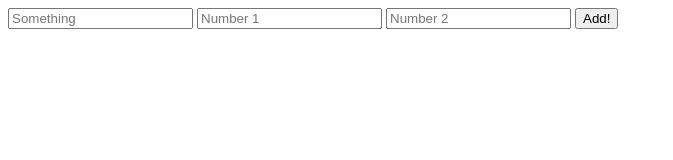
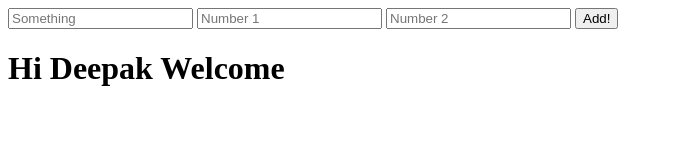
Before and after one commit to deepakbhattmits/typescript, a website: page index.html in a window 1280 px wide. Shown: the whole page, without its empty margins (0-673 px from the left). Drawn offline with Linux system fonts and the light colour scheme.

Commit message:
Update index.html

```diff
--- a/index.html
+++ b/index.html
@@ -13,5 +13,7 @@
     <input type="number" id="num1" placeholder="Number 1" />
     <input type="number" id="num2" placeholder="Number 2" />
     <button>Add!</button>
+
+    <div id='app'></div>
   </body>
 </html>
```
